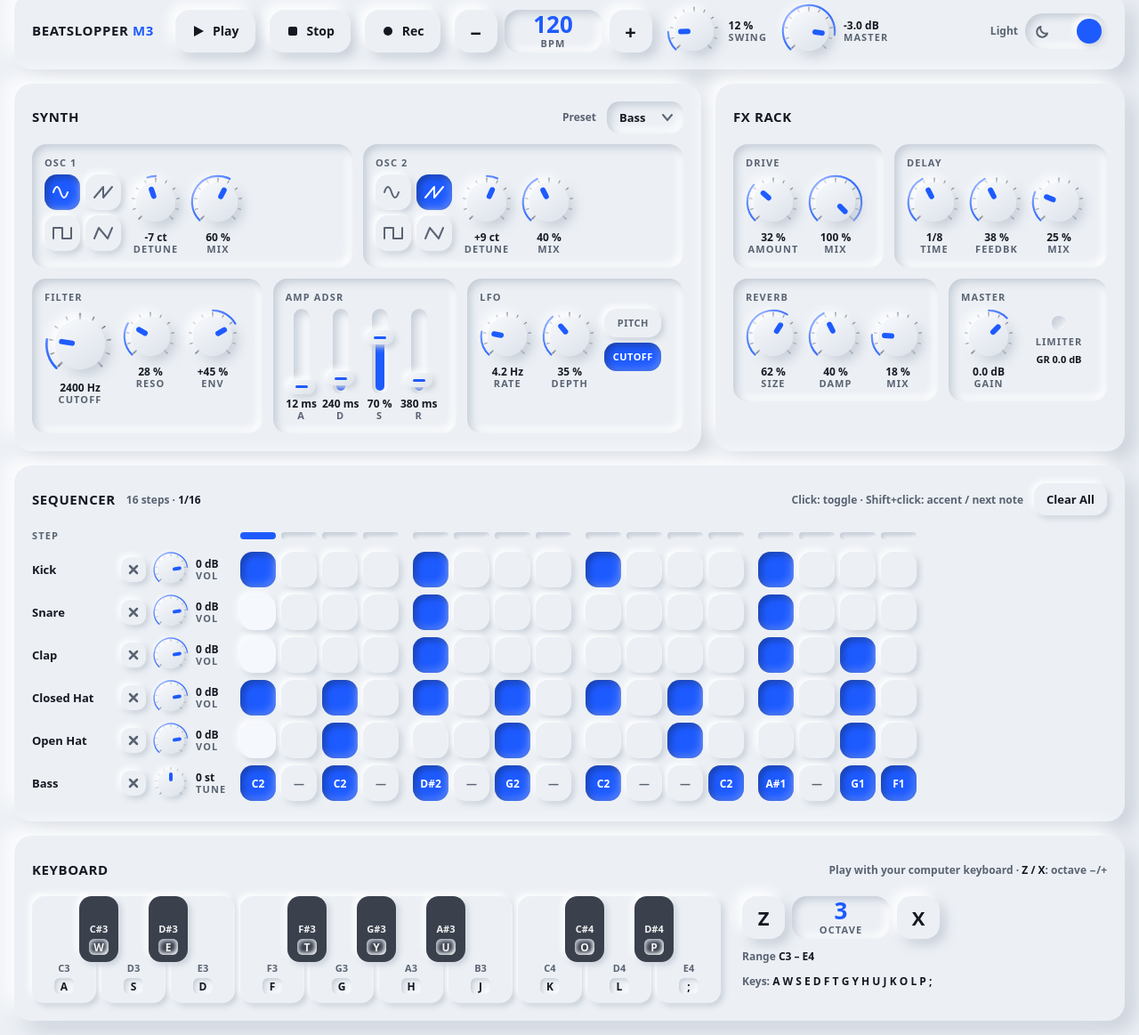
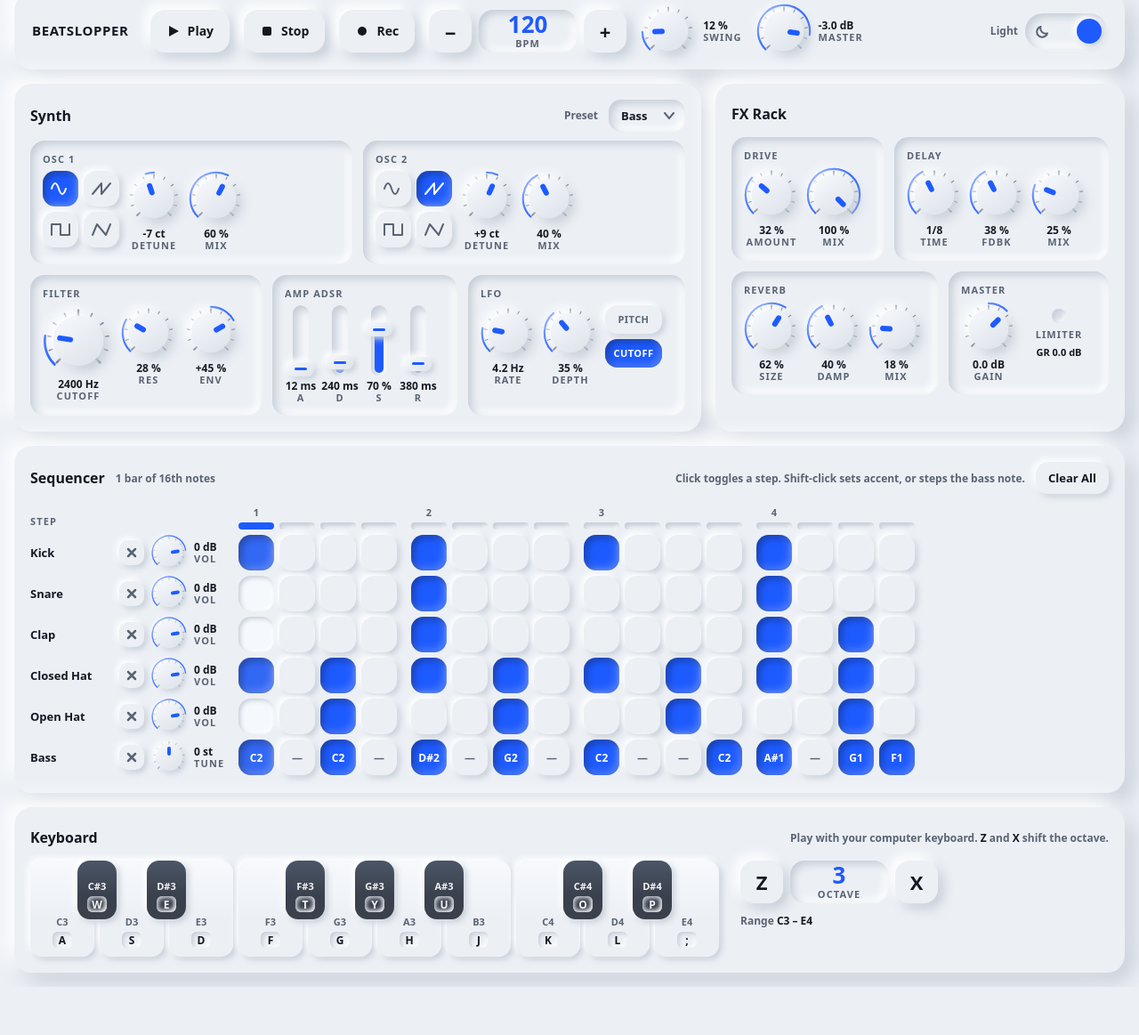
Before and after one commit to MadiWilly/BeatSlopper, a plain HTML site: page design/preview-a.html in a window 1280 px wide. Shown: the part 24-1187 px from the top of the page at 89% size. After the commit the page ends 1133 px from the top, so only its background shows below. Drawn offline with Linux system fonts and the light colour scheme.

Commit message:
Design: pick A (Studio Hardware), polish it, record tokens in WINNER.md
- Panel titles sentence case for a clear three-level label hierarchy
- Playhead presses in off-steps and flashes lit steps; beat numbers over pips
- Key caps get a top highlight gradient; black keys separate in dark mode
- Plain-sentence hints, wordmark without accent fragment, redundant key list removed
- Trimmed height (ADSR 80, keys 108/66, panel padding 18)
- design/WINNER.md: full token table for both themes, sizes, window defaults

Co-Authored-By: Claude Fable 5.1 <noreply@anthropic.com>

```diff
--- a/design/preview-a.html
+++ b/design/preview-a.html
@@ -17,10 +17,12 @@
     text-secondary           #A8A8A8
     knob-face gradient hi    #1D1F24   (two-stop linear, 145deg: hi -> lo)
     knob-face gradient lo    #111215
-    key-black fill           #0E0F12
+    key-black fill           #0E0F12   (black key: two-stop vertical gradient key-black-hi -> key-black at 60%)
+    key-black-hi             #22252B
     key-black text           #A8A8A8
+    key-white fill           knob-hi -> surface at 60% (two-stop vertical gradient)
     led-off / well fill      #0F1013
-    playhead column tint     #1C1E23
+    playhead column tint     #1C1E23   (off steps in the current column: tint + inset-sm)
 
   COLORS — LIGHT (prefers-color-scheme: light, or data-theme="light")
     surface (base)           #ECF0F5
@@ -33,8 +35,10 @@
     text-secondary           #5A6372
     knob-face gradient hi    #F7F9FC
     knob-face gradient lo    #DCE2EA
-    key-black fill           #3A414D
+    key-black fill           #3A414D   (gradient as in dark)
+    key-black-hi             #4C5566
     key-black text           #F2F2F2
+    key-white fill           knob-hi -> surface at 60%
     led-off / well fill      #D8DEE6
     playhead column tint     #F5F8FC
 
@@ -50,14 +54,15 @@
     panel 20px ; control/button/module 16px ; pad/step/key 14px ; small (keycap, mini btn, pip) 10px ; knob/LED 50%
 
   SPACING SCALE
-    4, 8, 12, 16, 20, 24 px   (page gutter 16, panel padding 20, module padding 14, module gap 12)
+    4, 8, 12, 16, 20, 24 px   (page gutter 16, panel padding 18, panel head 32 tall + 10 below, module padding 14, module gap 12)
 
   TYPE (system-ui stack, no web fonts)
     micro 11px/700 uppercase +0.10em (module titles, knob names)
     small 12px/700 (knob values, keycaps, step note names)
     body  13px/500
     button 14px/600
-    panel title 15px/700 uppercase +0.04em
+    panel title 16px/700 sentence case (Synth, FX Rack, Sequencer, Keyboard)
+    hint  12px/600 text-secondary, emphasised words in text-primary
     display 26px/700 tabular (BPM, octave)
 
   KNOBS (body diameter / tick-ring diameter)
@@ -70,11 +75,14 @@
     rotation range: -135deg .. +135deg
 
   OTHER SIZES
-    step cell 40x40, gap 6, extra 10px gap every 4 steps ; playhead pip 40x8
+    step cell 40x40, gap 6, extra 10px gap every 4 steps ; header column 40 wide: beat number (11px, at steps 1/5/9/13) over playhead pip 40x8
+    step states: off = raised-sm ; on = accent fill + inset-on ; accent = accent-hover fill + 10px on-accent dot ;
+                 current column: off -> tint + inset-sm, on -> accent-hover fill ; sequencer row 44 tall, header 30
     wave/target pads 40x40 (target pads 64x32) ; transport buttons 48 tall ; mini buttons 28x28
     BPM display well 110x48 ; theme toggle 92x40, thumb 28
-    ADSR slider track 18x96 (radius 9), thumb 30x16 (radius 8), fill inset 4
-    piano: white key 72x120 gap 6 ; black key 44x74 ; keycap 22x18
+    ADSR slider track 18x80 (radius 9), thumb 30x16 (radius 8), fill inset 4
+    piano: white key 72x108 gap 6 ; black key 44x66 ; keycap 22x18
+    window: content is ~1240x1100 ; default app window 1280x1100, minimum 1240x760 with vertical scroll
   ============================================================================
 -->
 <html lang="en">
@@ -88,7 +96,7 @@
     --accent: #FF7A1A; --accent-hi: #FF9440; --on-accent: #141821;
     --text: #F2F2F2; --text2: #A8A8A8;
     --knob-hi: #1D1F24; --knob-lo: #111215;
-    --key-black: #0E0F12; --key-black-text: #A8A8A8;
+    --key-black: #0E0F12; --key-black-hi: #22252B; --key-black-text: #A8A8A8;
     --led-off: #0F1013; --ph-fill: #1C1E23;
 
     --r-panel: 20px; --r-ctl: 16px; --r-pad: 14px; --r-sm: 10px;
@@ -108,7 +116,7 @@
       --accent: #1E5BFF; --accent-hi: #3368F5; --on-accent: #FFFFFF;
       --text: #141821; --text2: #5A6372;
       --knob-hi: #F7F9FC; --knob-lo: #DCE2EA;
-      --key-black: #3A414D; --key-black-text: #F2F2F2;
+      --key-black: #3A414D; --key-black-hi: #4C5566; --key-black-text: #F2F2F2;
       --led-off: #D8DEE6; --ph-fill: #F5F8FC;
       color-scheme: light;
     }
@@ -118,10 +126,11 @@
     --accent: #1E5BFF; --accent-hi: #3368F5; --on-accent: #FFFFFF;
     --text: #141821; --text2: #5A6372;
     --knob-hi: #F7F9FC; --knob-lo: #DCE2EA;
-    --key-black: #3A414D; --key-black-text: #F2F2F2;
+    --key-black: #3A414D; --key-black-hi: #4C5566; --key-black-text: #F2F2F2;
     --led-off: #D8DEE6; --ph-fill: #F5F8FC;
     color-scheme: light;
   }
+  @media (prefers-reduced-motion: reduce) { .toggle .thumb { transition: none; } }
 
   * { box-sizing: border-box; }
   html, body { margin: 0; }
@@ -149,10 +158,10 @@
 
   .panel {
     background: var(--bg); border-radius: var(--r-panel);
-    box-shadow: var(--sh-panel); padding: var(--sp-5);
+    box-shadow: var(--sh-panel); padding: 18px;
   }
-  .panel-head { display: flex; align-items: center; gap: var(--sp-3); margin-bottom: var(--sp-3); min-height: 36px; }
-  .panel-head h2 { margin: 0; font-size: 15px; font-weight: 700; letter-spacing: .04em; text-transform: uppercase; }
+  .panel-head { display: flex; align-items: center; gap: var(--sp-3); margin-bottom: 10px; min-height: 32px; }
+  .panel-head h2 { margin: 0; font-size: 16px; font-weight: 700; letter-spacing: 0; }
   .panel-head .spacer { flex: 1; }
 
   .modules { display: flex; flex-wrap: wrap; gap: var(--sp-3); }
@@ -256,6 +265,7 @@
   }
   .knob.sm .knob-body { box-shadow: var(--sh-raised-sm); }
   .knob.dragging .knob-body { box-shadow: var(--sh-raised-sm); }
+  .knob:hover .knob-val, .vslider:hover .knob-val { color: var(--accent); }
   .knob-ptr { position: absolute; inset: 0; transform: rotate(0deg); }
   .knob-ptr::after {
     content: ""; position: absolute; left: 50%; top: 4px; width: 6px; height: 32%;
@@ -268,7 +278,7 @@
 
   /* ---------- vertical sliders (ADSR) ---------- */
   .vslider { display: flex; flex-direction: column; align-items: center; gap: 4px; width: 36px; touch-action: none; cursor: ns-resize; border-radius: var(--r-sm); }
-  .vs-track { position: relative; width: 18px; height: 96px; border-radius: 9px; background: var(--bg); box-shadow: var(--sh-inset); }
+  .vs-track { position: relative; width: 18px; height: 80px; border-radius: 9px; background: var(--bg); box-shadow: var(--sh-inset); }
   .vs-fill { position: absolute; left: 4px; right: 4px; bottom: 4px; border-radius: 5px; background: var(--accent); }
   .vs-thumb {
     position: absolute; left: 50%; width: 30px; height: 16px; margin-left: -15px; border-radius: 8px;
@@ -283,8 +293,9 @@
   .led-block .knob-val { font-size: 11px; }
 
   /* ---------- sequencer ---------- */
-  .seq-row { display: flex; align-items: center; gap: var(--sp-2); height: 46px; }
-  .seq-head { height: 22px; margin-bottom: 2px; }
+  .seq-row { display: flex; align-items: center; gap: var(--sp-2); height: 44px; }
+  .seq-head { height: 30px; margin-bottom: 2px; align-items: flex-end; }
+  .seq-head .seq-label { align-self: flex-end; padding-bottom: 2px; }
   .seq-label { width: 92px; font-size: 13px; font-weight: 700; }
   .seq-head .seq-label { font-size: 11px; font-weight: 700; letter-spacing: .1em; text-transform: uppercase; color: var(--text2); }
   .sp-mini { width: 28px; } .sp-knob { width: 90px; }
@@ -297,23 +308,25 @@
     font-size: 12px; font-weight: 700; display: grid; place-items: center; padding: 0;
   }
   .step:hover { color: var(--accent); }
-  .step.ph:not(.on) { background: var(--ph-fill); }
+  .step.ph:not(.on) { background: var(--ph-fill); box-shadow: var(--sh-inset-sm); }
   .step.on, .step.on:hover { background: var(--accent); color: var(--on-accent); box-shadow: var(--sh-inset-on); }
-  .step.on.acc { background: var(--accent-hi); }
+  .step.on.acc, .step.on.ph { background: var(--accent-hi); }
   .step.drum.on.acc::after { content: ""; width: 10px; height: 10px; border-radius: 50%; background: var(--on-accent); }
+  .pip-col { width: 40px; display: flex; flex-direction: column; align-items: center; gap: 4px; }
+  .beat { height: 14px; font-size: 11px; font-weight: 700; color: var(--text2); font-variant-numeric: tabular-nums; }
   .pip { width: 40px; height: 8px; border-radius: 4px; background: var(--led-off); box-shadow: var(--sh-inset-sm); }
   .pip.on { background: var(--accent); box-shadow: none; }
   .seq-rows { display: flex; flex-direction: column; gap: 2px; }
 
   /* ---------- piano ---------- */
   .keys-body { display: flex; align-items: flex-start; gap: var(--sp-6); }
-  .kb { position: relative; width: 774px; height: 120px; flex: 0 0 auto; }
+  .kb { position: relative; width: 774px; height: 108px; flex: 0 0 auto; }
   .key {
     position: absolute; top: 0; border: 0; cursor: pointer; padding: 0;
     display: flex; flex-direction: column; align-items: center; justify-content: flex-end; gap: 4px;
   }
-  .key.white { width: 72px; height: 120px; border-radius: var(--r-pad); background: var(--bg); color: var(--text); box-shadow: var(--sh-raised-sm); padding-bottom: 10px; }
-  .key.black { width: 44px; height: 74px; border-radius: var(--r-pad); background: var(--key-black); color: var(--key-black-text); box-shadow: var(--sh-raised-sm); padding-bottom: 8px; z-index: 2; }
+  .key.white { width: 72px; height: 108px; border-radius: var(--r-pad); background: linear-gradient(180deg, var(--knob-hi), var(--bg) 60%); color: var(--text); box-shadow: var(--sh-raised-sm); padding-bottom: 10px; }
+  .key.black { width: 44px; height: 66px; border-radius: var(--r-pad); background: linear-gradient(180deg, var(--key-black-hi), var(--key-black) 60%); color: var(--key-black-text); box-shadow: var(--sh-raised-sm); padding-bottom: 8px; z-index: 2; }
   .key .note { font-size: 11px; font-weight: 700; color: var(--text2); }
   .key.black .note { color: var(--key-black-text); }
   .key .cap { min-width: 22px; height: 18px; padding: 0 5px; border-radius: 6px; display: grid; place-items: center; font-size: 12px; font-weight: 700; box-shadow: var(--sh-inset-sm); background: var(--bg); color: var(--text); }
@@ -333,7 +346,7 @@
   <!-- ================= TRANSPORT ================= -->
   <header class="panel transport" style="display:flex;align-items:center;gap:16px;padding:12px 20px;">
     <div style="font-size:15px;font-weight:700;letter-spacing:.04em;text-transform:uppercase;margin-right:8px;">
-      BeatSlopper <span style="color:var(--accent)">M3</span>
+      BeatSlopper
     </div>
     <button class="btn" id="play" aria-pressed="false">
       <svg viewBox="0 0 16 16"><path d="M3 2l11 6-11 6z"/></svg>Play
@@ -410,7 +423,7 @@
         <div class="module-title">Filter</div>
         <div class="module-body">
           <div class="knob lg" data-label="Cutoff" data-min="20" data-max="12000" data-value="2400" data-default="12000" data-unit="Hz"></div>
-          <div class="knob" data-label="Reso" data-min="0" data-max="100" data-value="28" data-default="0" data-unit="%"></div>
+          <div class="knob" data-label="Res" data-min="0" data-max="100" data-value="28" data-default="0" data-unit="%"></div>
           <div class="knob" data-label="Env" data-min="-100" data-max="100" data-value="45" data-default="0" data-unit="%" data-bipolar></div>
         </div>
       </div>
@@ -452,7 +465,7 @@
         <div class="module-title">Delay</div>
         <div class="module-body">
           <div class="knob" data-label="Time" data-min="0" data-max="5" data-value="2" data-default="2" data-list="1/32|1/16|1/8|1/8D|1/4|1/2"></div>
-          <div class="knob" data-label="Feedbk" data-min="0" data-max="95" data-value="38" data-default="30" data-unit="%"></div>
+          <div class="knob" data-label="Fdbk" data-min="0" data-max="95" data-value="38" data-default="30" data-unit="%"></div>
           <div class="knob" data-label="Mix" data-min="0" data-max="100" data-value="25" data-default="0" data-unit="%"></div>
         </div>
       </div>
@@ -482,9 +495,9 @@
   <section class="panel seq">
     <div class="panel-head">
       <h2>Sequencer</h2>
-      <span class="hint">16 steps &middot; <b>1/16</b></span>
+      <span class="hint">1 bar of 16th notes</span>
       <span class="spacer"></span>
-      <span class="hint">Click: toggle &middot; Shift+click: accent / next note</span>
+      <span class="hint">Click toggles a step. Shift-click sets accent, or steps the bass note.</span>
       <button class="btn sm" id="clear-all">Clear All</button>
     </div>
     <div class="seq-rows" id="seq-rows">
@@ -502,7 +515,7 @@
     <div class="panel-head">
       <h2>Keyboard</h2>
       <span class="spacer"></span>
-      <span class="hint">Play with your computer keyboard &middot; <b>Z / X</b>: octave &minus;/+</span>
+      <span class="hint">Play with your computer keyboard. <b>Z</b> and <b>X</b> shift the octave.</span>
     </div>
     <div class="keys-body">
       <div class="kb" id="kb"></div>
@@ -513,7 +526,6 @@
           <button class="btn sq" id="oct-inc" aria-label="Octave up">X</button>
         </div>
         <div class="hint">Range <b id="oct-range">C3 &ndash; E4</b></div>
-        <div class="hint">Keys: <b>A W S E D F T G Y H U J K O L P ;</b></div>
       </div>
     </div>
   </section>
@@ -656,7 +668,7 @@
       this.valEl = $('.knob-val', this.el);
     }
     render() {
-      const n = this.norm(), travel = 96 - 16;             // track height - thumb height
+      const n = this.norm(), travel = 80 - 16;             // track height - thumb height
       this.thumb.style.top = ((1 - n) * travel).toFixed(1) + 'px';
       this.fill.style.height = (4 + n * travel).toFixed(1) + 'px';
     }
@@ -727,7 +739,11 @@
   const BASS = ['C2', null, 'C2', null, 'D#2', null, 'G2', null, 'C2', null, null, 'C2', 'A#1', null, 'G1', 'F1'];
 
   const rowsEl = $('#seq-rows'), pipsEl = $('#pips');
-  for (let i = 0; i < 16; i++) { const p = document.createElement('span'); p.className = 'pip'; pipsEl.appendChild(p); }
+  for (let i = 0; i < 16; i++) {
+    const col = document.createElement('span'); col.className = 'pip-col';
+    col.innerHTML = '<span class="beat">' + (i % 4 === 0 ? (i / 4 + 1) : '') + '</span><span class="pip"></span>';
+    pipsEl.appendChild(col);
+  }
   const CLEAR_ICON = '<svg viewBox="0 0 12 12"><path d="M2 2l8 8M10 2l-8 8"/></svg>';
 
   function makeRow(name, isDrum, data) {
```
Also changed, not shown: design/index.html (+1 -1 lines), 3 other files.
